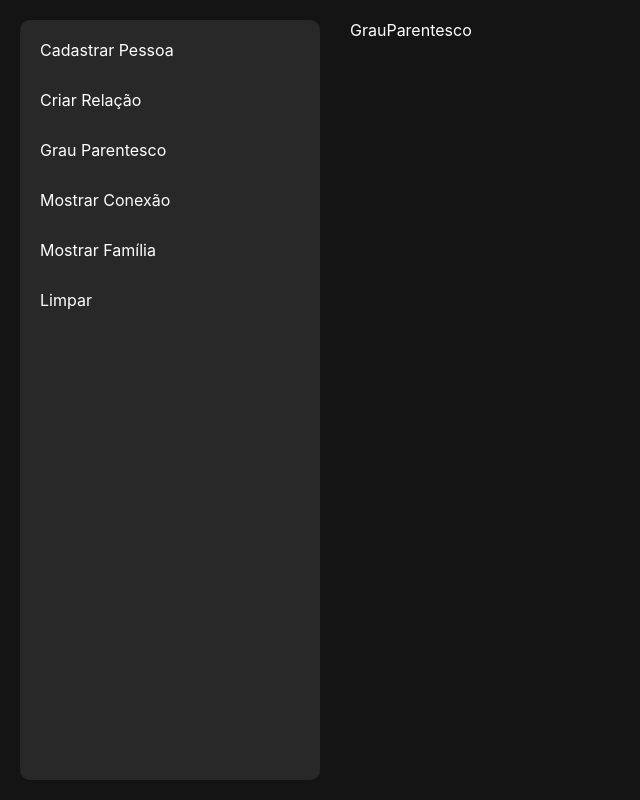
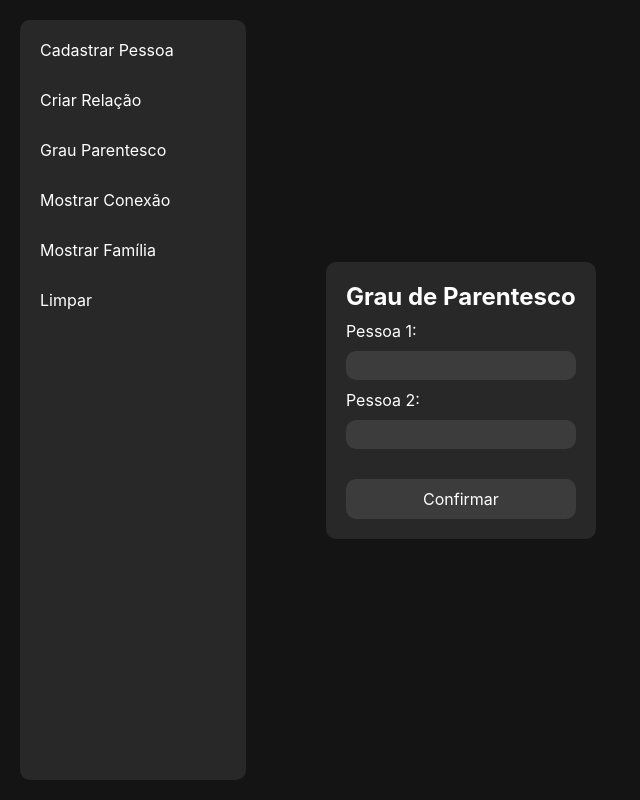
Before and after one commit to projeto-de-algoritmos-2024/Grafos1_Amizades, a React (Create React App) app in the folder amizades-app/: page /grau-parentesco in a window 1280 px wide. Shown: the whole page, without its empty margins (0-640 px from the left). Built offline with nearby package versions, Linux system fonts and the light colour scheme.

Commit message:
adicao da tela grau parentesco Co-authored-by: Felipe Amorim <lipeaaraujo@users.noreply.github.com>

```diff
--- a/amizades-app/src/Pages/GrauParentesco.js
+++ b/amizades-app/src/Pages/GrauParentesco.js
@@ -1,7 +1,44 @@
+import '../Styles/parentesco.css';
+import { useEffect, useState } from "react";
+
 function GrauParentesco() {
+
+  const [pessoas, setPessoas] = useState([]);
+  const [primeiraPessoa, setPrimeiraPessoa] = useState("");
+  const [segundaPessoa, setSegundaPessoa] = useState("");
+
+  useEffect(() => {
+    const pessoasCadastradas = JSON.parse(localStorage.getItem("pessoas")) || [];
+    if (pessoasCadastradas) {
+      setPessoas(pessoasCadastradas);
+    }
+  }, [])
+
+  const handleSubmit = async (e) => {
+    e.preventDefault();
+    console.log(primeiraPessoa, segundaPessoa);
+  }
+
   return (
-    <div>
-      GrauParentesco
+    <div className="parentesco-container">
+      <form className="parentesco-form" onSubmit={handleSubmit}>
+        <h2>Grau de Parentesco</h2>
+        <label>Pessoa 1:</label>
+        <input list="pessoa1" onChange={(e) => setPrimeiraPessoa(e.target.value)}/>
+          <datalist id="pessoa1">
+            {pessoas?.map((pessoa) => (
+              <option key={pessoa.nome} value={pessoa.nome}/>
+            ))}
+          </datalist>
+        <label>Pessoa 2:</label>
+        <input list="pessoa2" onChange={(e) => setSegundaPessoa(e.target.value)}/>
+          <datalist id='pessoa2'>
+            {pessoas?.map((pessoa) => (
+              <option key={pessoa.nome} value={pessoa.nome}/>
+            ))}
+          </datalist>
+        <button>Confirmar</button>
+      </form>
     </div>
   );
 }
--- /dev/null
+++ b/amizades-app/src/Styles/parentesco.css
@@ -0,0 +1,27 @@
+.parentesco-container {
+  display: flex;
+  padding-left: 50px;
+  width: 100%;
+  flex-direction: row;
+  justify-content: left;
+  align-items: center;
+}
+
+.parentesco-form {
+    background-color: #282828;
+    border-radius: 10px;
+    display: flex;
+    flex-direction: column;
+    padding: 20px;
+    gap: 10px;
+}
+
+.parentesco-form label {
+    display: flex;
+    gap: 5px;
+    flex-direction: column;
+}
+
+.parentesco-form button {
+    margin-top: 20px;
+}
```
